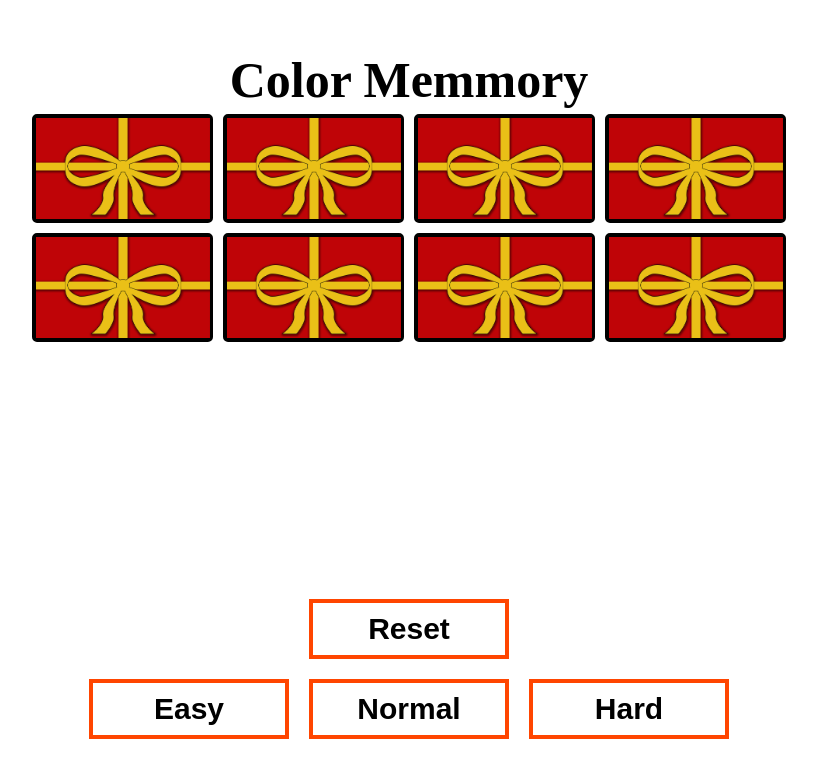
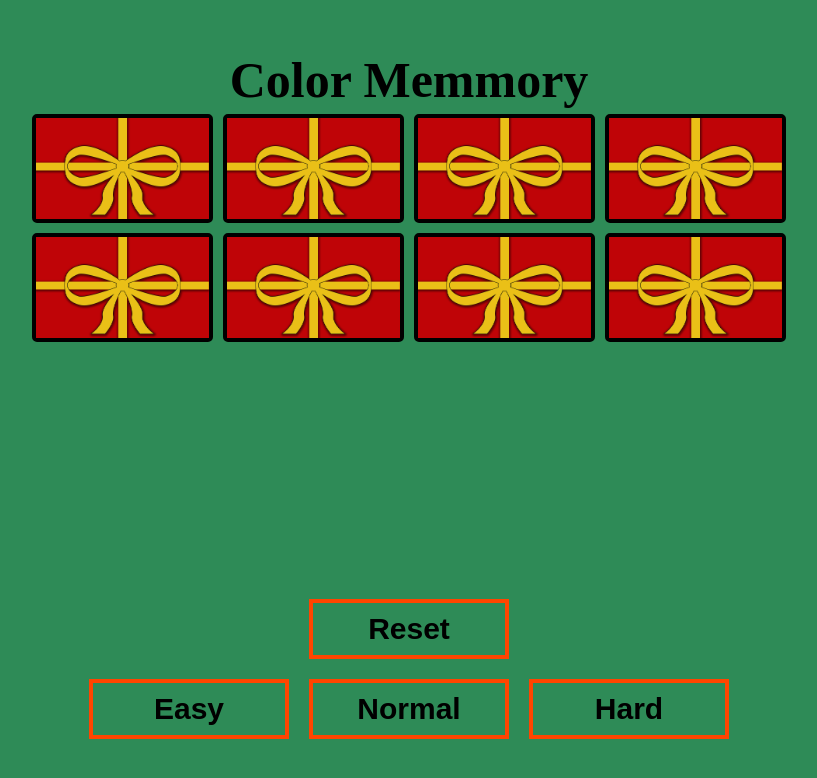
Before and after one commit to Erik-joh/Christmas-Memory, a plain HTML site: page index.html in a window 1280 px wide. Both pictures are taken after a click on the button "Easy". Shown: the whole page, without its empty margins (231-1048 px from the left). Drawn offline with Linux system fonts and the light colour scheme.

Commit message:
added som style to flip-card-content

```diff
--- a/style.css
+++ b/style.css
@@ -9,6 +9,7 @@ body{
     justify-content: center;
     align-items: center;
     flex-direction: column;
+    background-color: seagreen;
 }
 h1 {
     color: black;
@@ -52,6 +53,10 @@ button:hover{
     border: 4px solid black;
     border-radius: 5px;
     perspective: 1000px;
+    display: flex;
+    justify-content: center;
+    align-items: center;
+    overflow: hidden;
   }
 
   .flip-card-inner {
@@ -91,12 +96,14 @@ button:hover{
     border-radius: 5px;
   }
 .flip-card-content{
-    width: 100%;
-    height: 100%;
-    background-size: 70% 70%;
+    width: 80%;
+    height: 80%;;
+    background-size: contain;
     background-position: center;
     background-repeat: no-repeat;
-    top: 0;
+    border: solid #BF0407 30px;
+    background-color: rgb(165, 0, 3);
+
     z-index: -1;
     position: absolute;
 }
```
